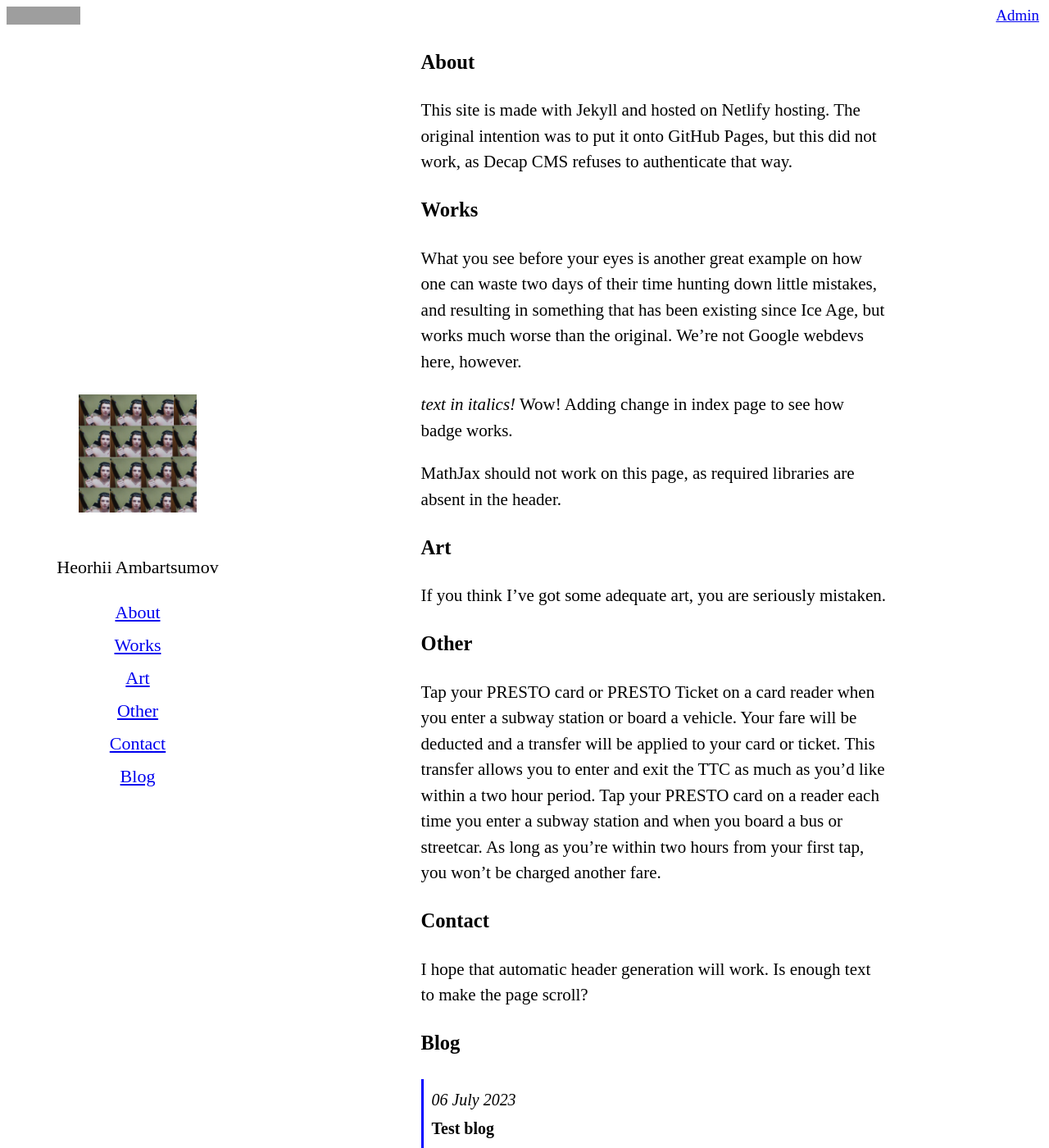
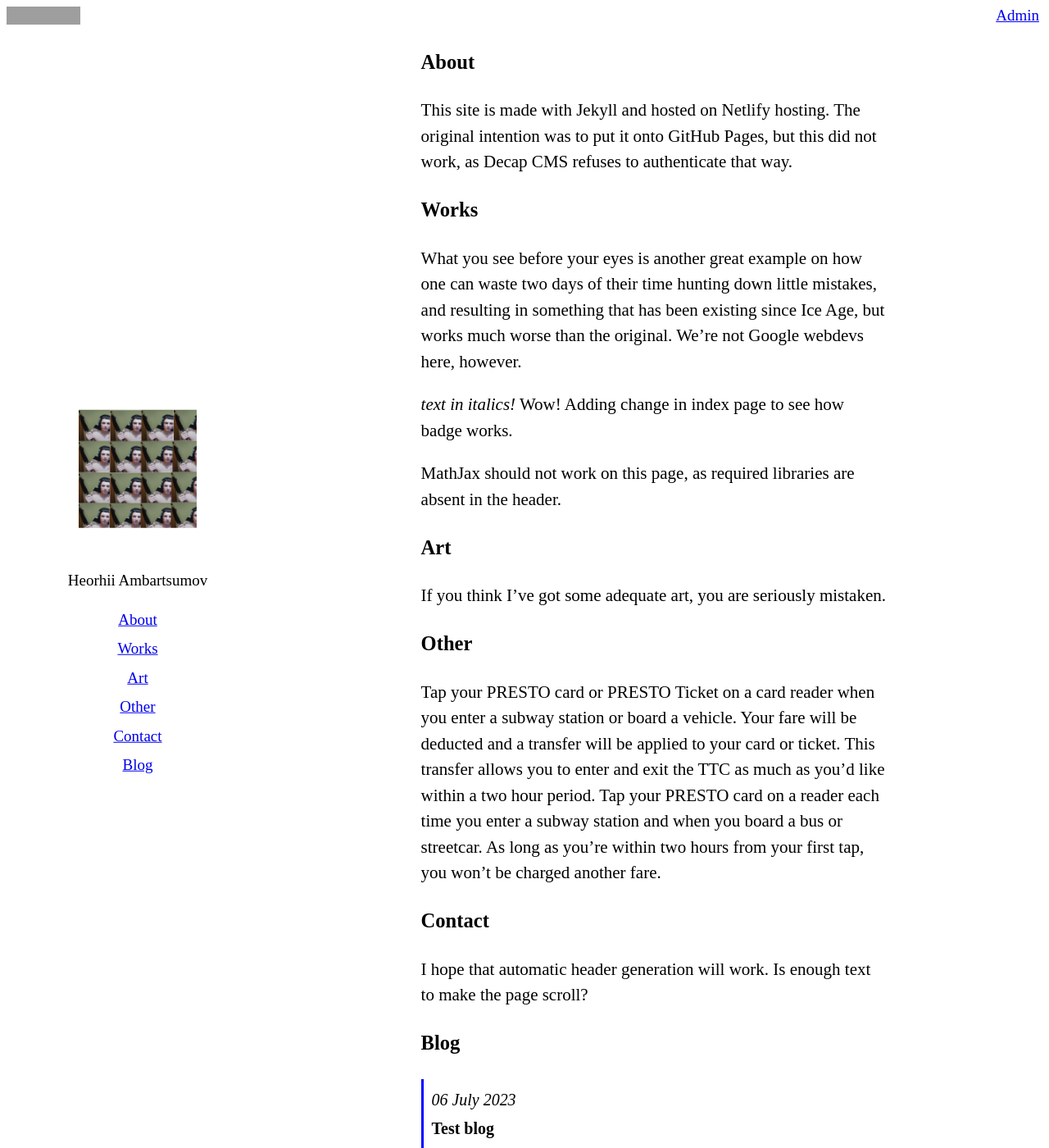
Before and after one commit to hambartsumov/hambartsumov.github.io, a Jekyll site: the page built from index.md, in a window 1280 px wide and 1400 px high. Shown: the whole window at 82% size. Built offline with Jekyll 4.4.1, drawn with Linux system fonts in a browser that asks for light colours; grey boxes are pictures that could not be loaded.

Commit message:
adaptive font sizes

```diff
--- a/assets/css/index.css
+++ b/assets/css/index.css
@@ -21,7 +21,7 @@
     margin: auto;
     margin-top: 50px;
     line-height: 1.5;
-    font-size: 21px;
+    font-size: 17px;
 }
 
 @media only screen and (min-width: 768px) {
@@ -35,8 +35,12 @@
         -ms-transform: translateY(-50%);
         transform: translateY(-50%);
       }
+      .menu {
+        font-size: 22px;
+      }
     .right-centered {
         width: 60%;
+        font-size: 21px;
     }
 }
 
@@ -44,7 +48,7 @@
 .menu {
     text-align: center;
     line-height: 1.5;
-    font-size: 22px;
+    font-size: 19px;
 }
 
 .prfimg {
--- a/assets/css/post.css
+++ b/assets/css/post.css
@@ -12,6 +12,10 @@
     width: 90%;
     margin: auto;
     line-height: 1.5;
+}
+
+.blog {
+    margin-top: 20px;
 }
 
 
```
